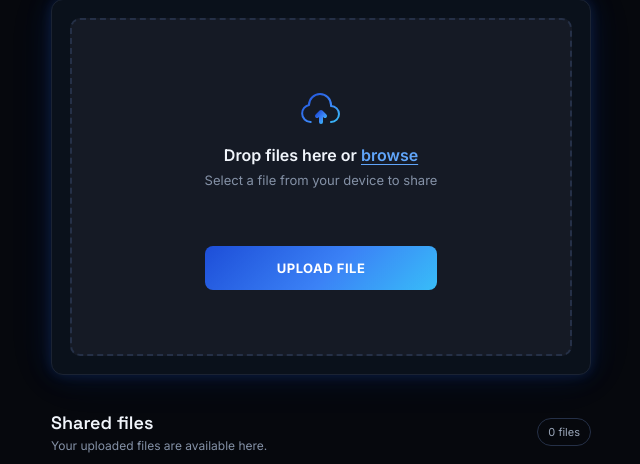
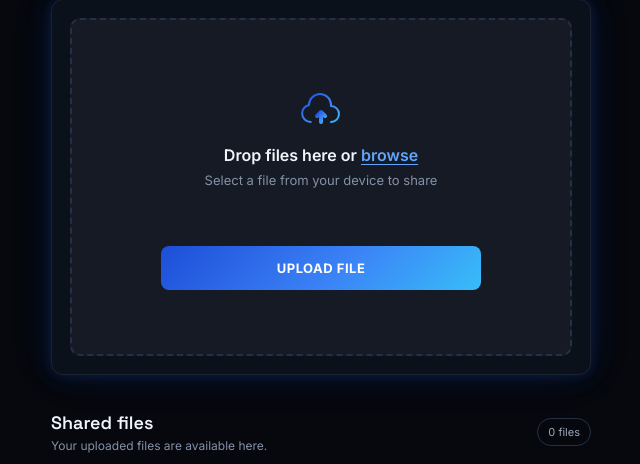
Before and after one commit to Developer-Gaurav96/LANSHARE, a Flask app: template templates/index.html in a window 1280 px wide. Shown: the part 205-669 px from the top of the page, without its empty margins (319-959 px from the left). Run offline with Flask 3, Linux system fonts and the light colour scheme; the template is opened without the code that fills it, so the values that code supplies are empty.

Commit message:
Fix upload button layout with long filenames

```diff
--- a/static/style.css
+++ b/static/style.css
@@ -136,9 +136,10 @@ main {
     height: 100%;
     min-width: 0;
     min-height: 0;
-    display: grid;
-    place-content: center;
-    justify-items: center;
+    display: flex;
+    flex-direction: column;
+    align-items: center;
+    justify-content: center;
     gap: 13px;
     padding: 20px;
     border: 2px dashed #253047;
@@ -195,7 +196,12 @@ main {
     font-family: inherit;
     font-size: 12px;
     cursor: pointer;
+    width: 100%;
+    min-width: 0;
+    max-width: 100%;
+    overflow: hidden;
 }
+
 
 #fileInput::file-selector-button {
     padding: 9px 14px;
@@ -216,10 +222,11 @@ main {
 
 .upload-btn {
     width: 100%;
-    max-width: 460px;
+    max-width: 320px;
     min-height: 44px;
     margin-top: 5px;
     padding: 11px 20px;
+    justify-self: center;
     border: none;
     border-radius: 8px;
     background: linear-gradient(135deg, #1D4ED8 0%, #3B82F6 55%, #38BDF8 100%);
@@ -229,8 +236,12 @@ main {
     letter-spacing: 0.5px;
     cursor: pointer;
     font-family: inherit;
-    transition: filter 0.2s ease;
+    transition: transform 0.2s ease, box-shadow 0.2s ease;
+    width: 100%;
+    max-width: 320px;
+    flex: 0 0 44px;
 }
+
 
 .upload-btn:hover {
     filter: brightness(1.12);
```
